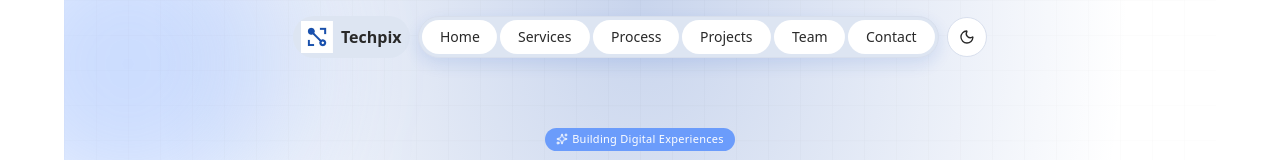
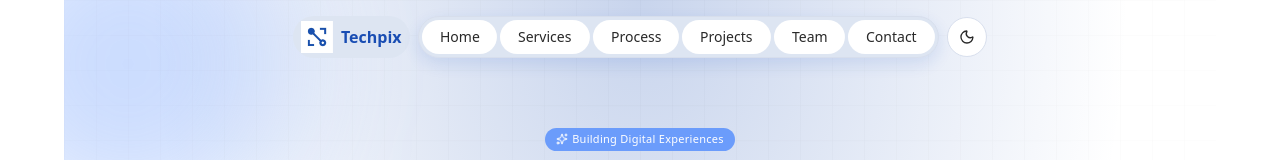
Before and after one commit to rishabhmehta/techpix-website, a Next.js app: page / in a window 1280 px wide. Shown: the top 160 px of the page. Built offline with nearby package versions, Linux system fonts and the light colour scheme.

Commit message:
refactor: enhance dark mode support in PillNav component and globals.css

```diff
--- a/app/globals.css
+++ b/app/globals.css
@@ -1,6 +1,9 @@
 @import 'tailwindcss';
 @import 'tw-animate-css';
 @import './design-tokens.css';
+
+/* Make Tailwind's `dark:` variant use class or data-theme selectors (works with next-themes) */
+@custom-variant dark (&:where(.dark &, [data-theme="dark"] &));
 
 @theme inline {
   --color-background: var(--background);
--- a/components/PillNav.tsx
+++ b/components/PillNav.tsx
@@ -314,7 +314,7 @@ const PillNav: React.FC<PillNavProps> = ({
         style={cssVars}
       >
         <Link
-          className="mr-2 inline-flex h-[var(--nav-h)] w-fit items-center justify-center overflow-hidden rounded-full bg-[var(--base,var(--muted))] p-2"
+          className="mr-2 inline-flex h-[var(--nav-h)] w-fit items-center justify-center overflow-hidden rounded-full bg-[var(--base,var(--muted))] p-2 [--brand-logo-color:var(--primary)] dark:[--brand-logo-color:white]"
           href={items[0].href}
           aria-label="Home"
           onMouseEnter={handleLogoEnter}
@@ -331,7 +331,7 @@ const PillNav: React.FC<PillNavProps> = ({
             height="100"
             className="size-8"
           />
-          <span className="ml-2 hidden text-base font-semibold sm:block">
+          <span className="text-primary ml-2 hidden text-base font-semibold sm:block dark:text-white">
             Techpix
           </span>
         </Link>
```
